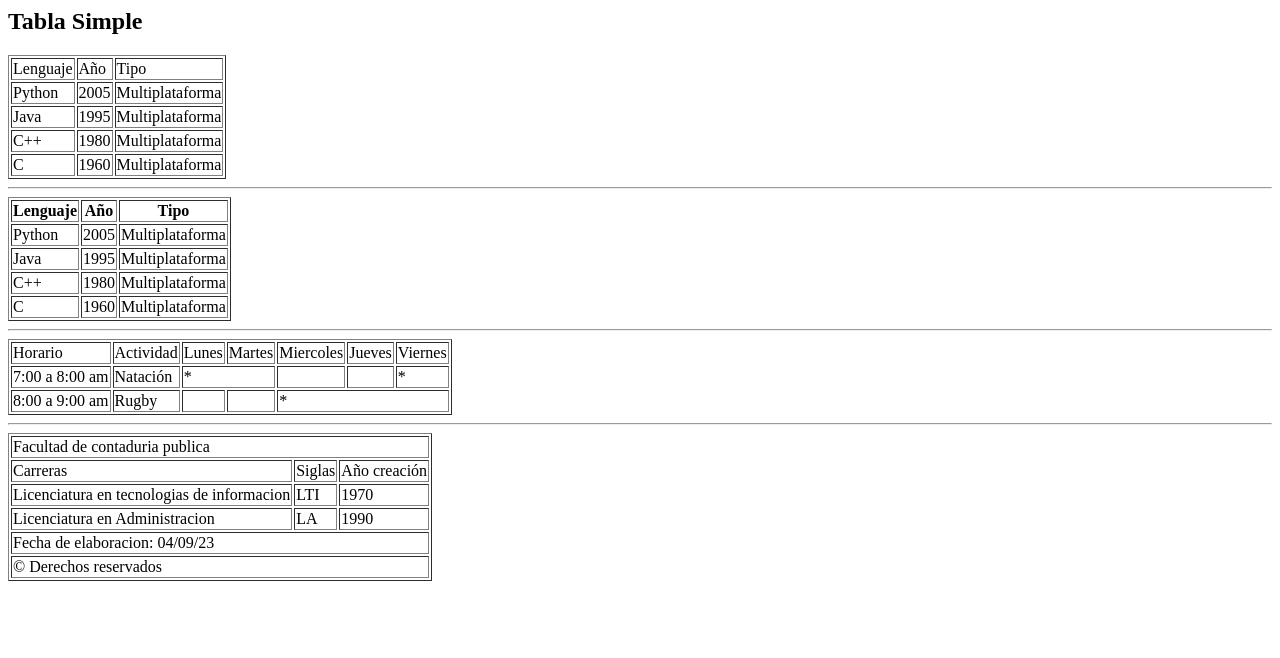
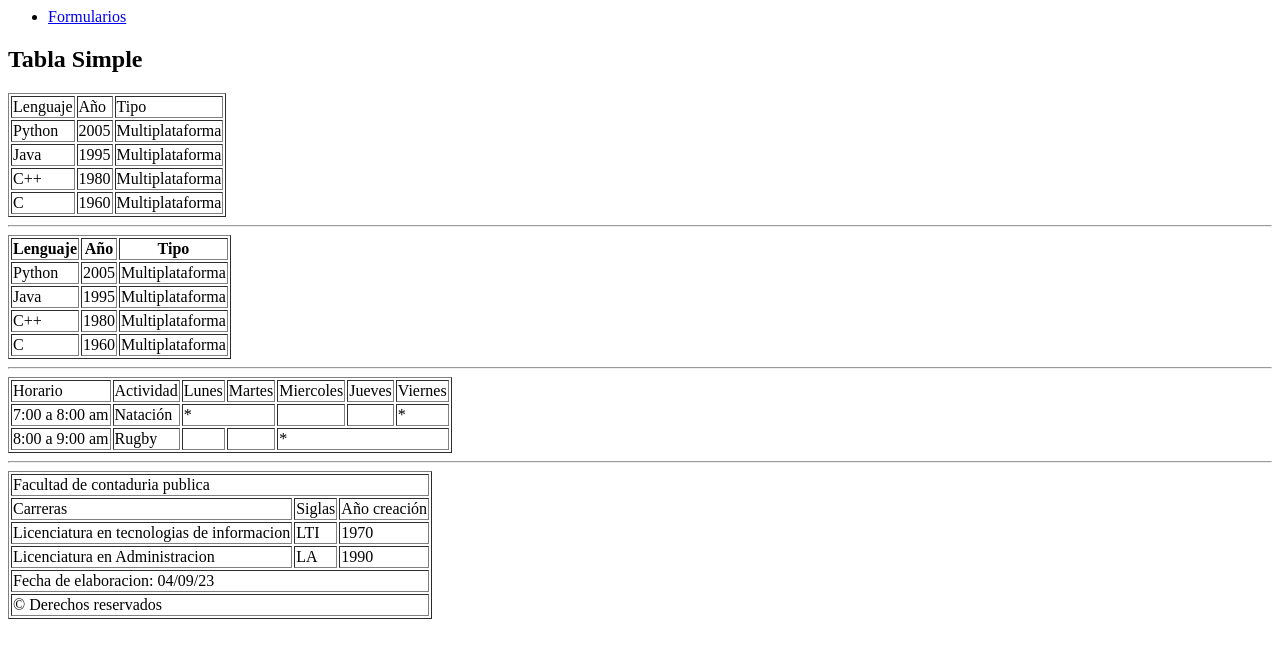
Before and after one commit to LuisHdz16/Practica0904, a plain HTML site: page index.html in a window 1280 px wide. Drawn offline with Linux system fonts and the light colour scheme.

Commit message:
Agregando link a formulario

```diff
--- a/index.html
+++ b/index.html
@@ -4,6 +4,11 @@
     <title>TABLAS HTML</title>
 </head>
 <body>
+    <nav>
+        <ul>
+            <li><a href="formularios.html">Formularios</a></li>
+        </ul>
+    </nav>
     <h2>Tabla Simple</h2>
     <table border="1px">
         <tr>
```
